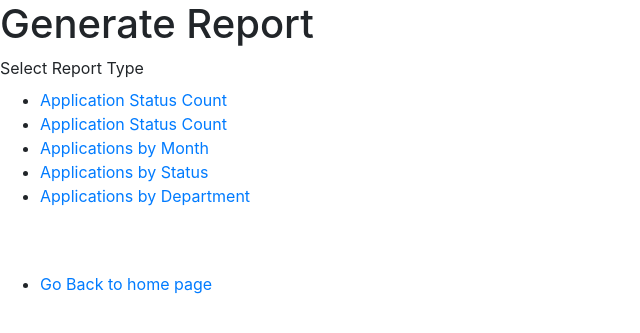
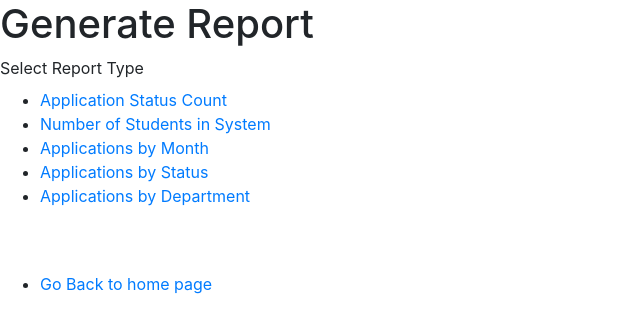
Before and after one commit to d0xa/Utep-Edge-Website, a PHP site: page /report.php in a window 1280 px wide. Shown: the top 333 px of the page, without its empty margins (0-640 px from the left). Run offline with PHP 8.4, Linux system fonts and the light colour scheme; data that the repository does not hold is empty.

Commit message:
Update report.php

```diff
--- a/login/report.php
+++ b/login/report.php
@@ -28,7 +28,7 @@ table, th, td {
     <label>Select Report Type</label>
     <ul>
         <li><a href= "ApplicationCountByStatus.php"> Application Status Count</a></li>
-        <li><a href= "StudentCountReport.php"> Application Status Count</a></li>
+        <li><a href= "StudentCountReport.php"> Number of Students in System</a></li>
         <li><a href ="ApplicationsbyMonthReport.php"> Applications by Month</a></li>
         <li><a href ="ApplicationStatusReport.php"> Applications by Status</a></li>
         <li><a href= "ApplicationDepartmentReport.php">Applications by Department</a></li>
```
